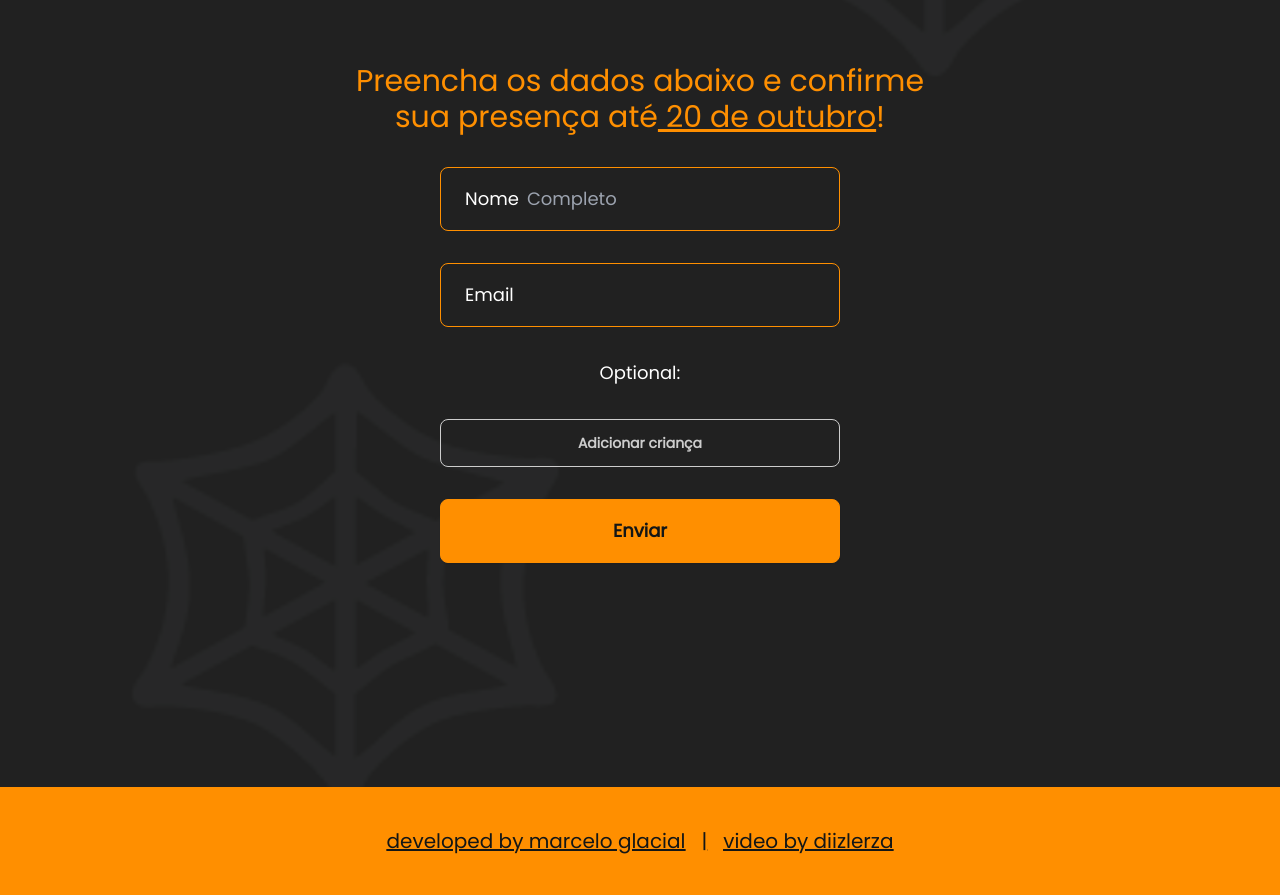
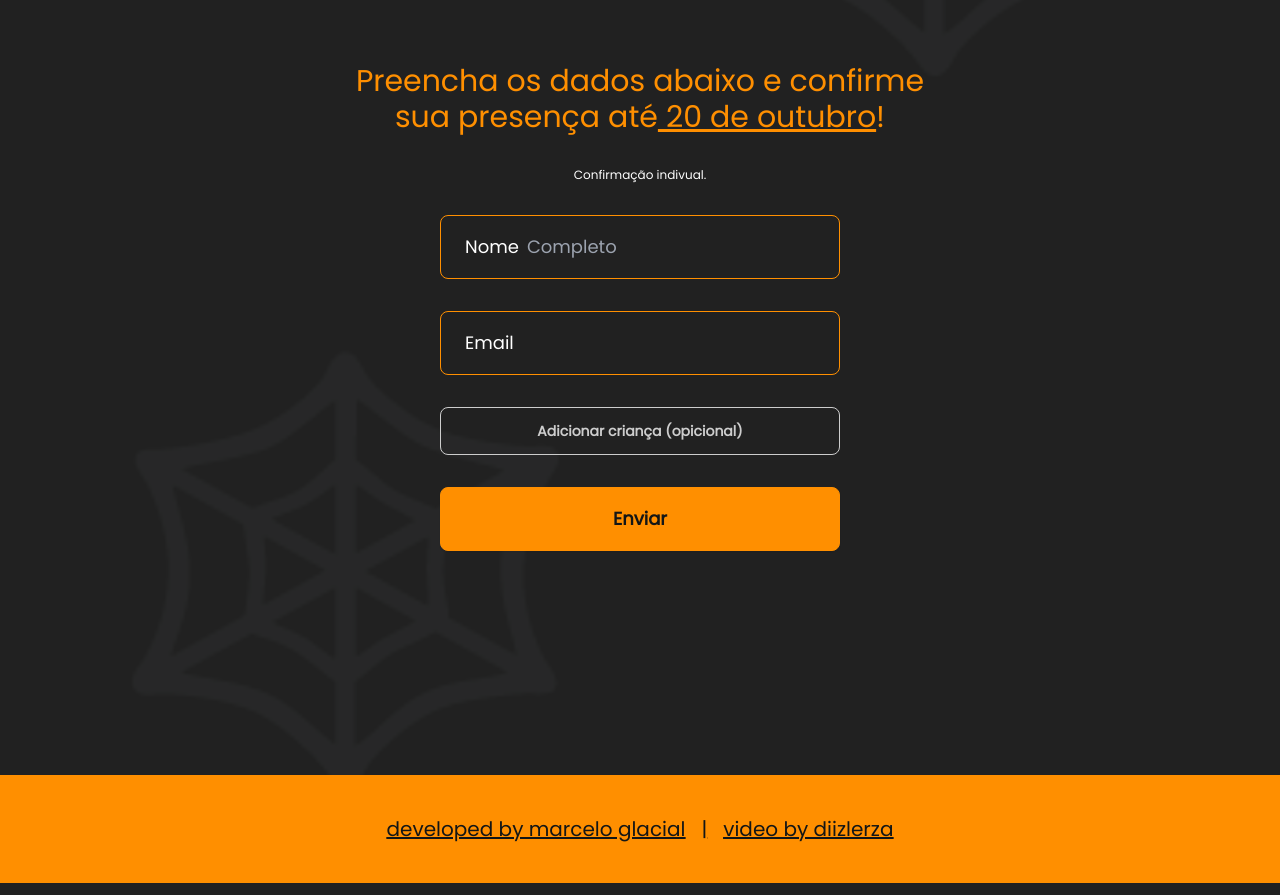
Before and after one commit to marceloglacial/halloween-freitas, a Next.js app: page / in a window 1280 px wide. Shown: the part 2581-3476 px from the top of the page. Built offline with nearby package versions, Linux system fonts and the light colour scheme.

Commit message:
new person

```diff
--- a/app/components/Form/Form.tsx
+++ b/app/components/Form/Form.tsx
@@ -73,6 +73,7 @@ const Form: React.FC = () => {
 
     if (message)
         return (
+            <>
                 <Card
                     title={'Cadastro concluído com sucesso!'}
                     icon={'🪦'}
@@ -80,6 +81,10 @@ const Form: React.FC = () => {
                     background={false}
                     shadow={false}
                 />
+                <button className='btn btn-secondary' onClick={() => setMessage('')}>
+                    Clique aqui para confirmar outra pessoa.
+                </button>
+            </>
         )
 
     return (
@@ -88,6 +93,7 @@ const Form: React.FC = () => {
                 Preencha os dados abaixo e confirme sua presença até
                 <span className='underline'> 20 de outubro</span>!
             </p>
+            <p className='pt-8 text-xs'>Confirmação indivual.</p>
             <form className='form flex w-full justify-center py-8 gap-4' onSubmit={handleSubmit}>
                 <div className='form-group flex flex-col gap-8 w-full max-w-[400px]'>
                     <label className='input input-primary input-lg input-bordered flex items-center gap-2'>
@@ -115,7 +121,6 @@ const Form: React.FC = () => {
                             required
                         />
                     </label>
-                    <div className='text-lg'>Optional:</div>
                     {formState.children.map((child: any, index) => (
                         <div key={index} className='flex gap-2'>
                             <label className='input input-secondary input-lg input-bordered flex items-center gap-2 w-full'>
@@ -140,7 +145,7 @@ const Form: React.FC = () => {
                         onClick={addChildField}
                         disabled={isSubmitting}
                     >
-                        Adicionar criança
+                        Adicionar criança (opicional)
                     </button>
 
                     <button
```
Lines whose indentation alone changed are shown as unchanged.
